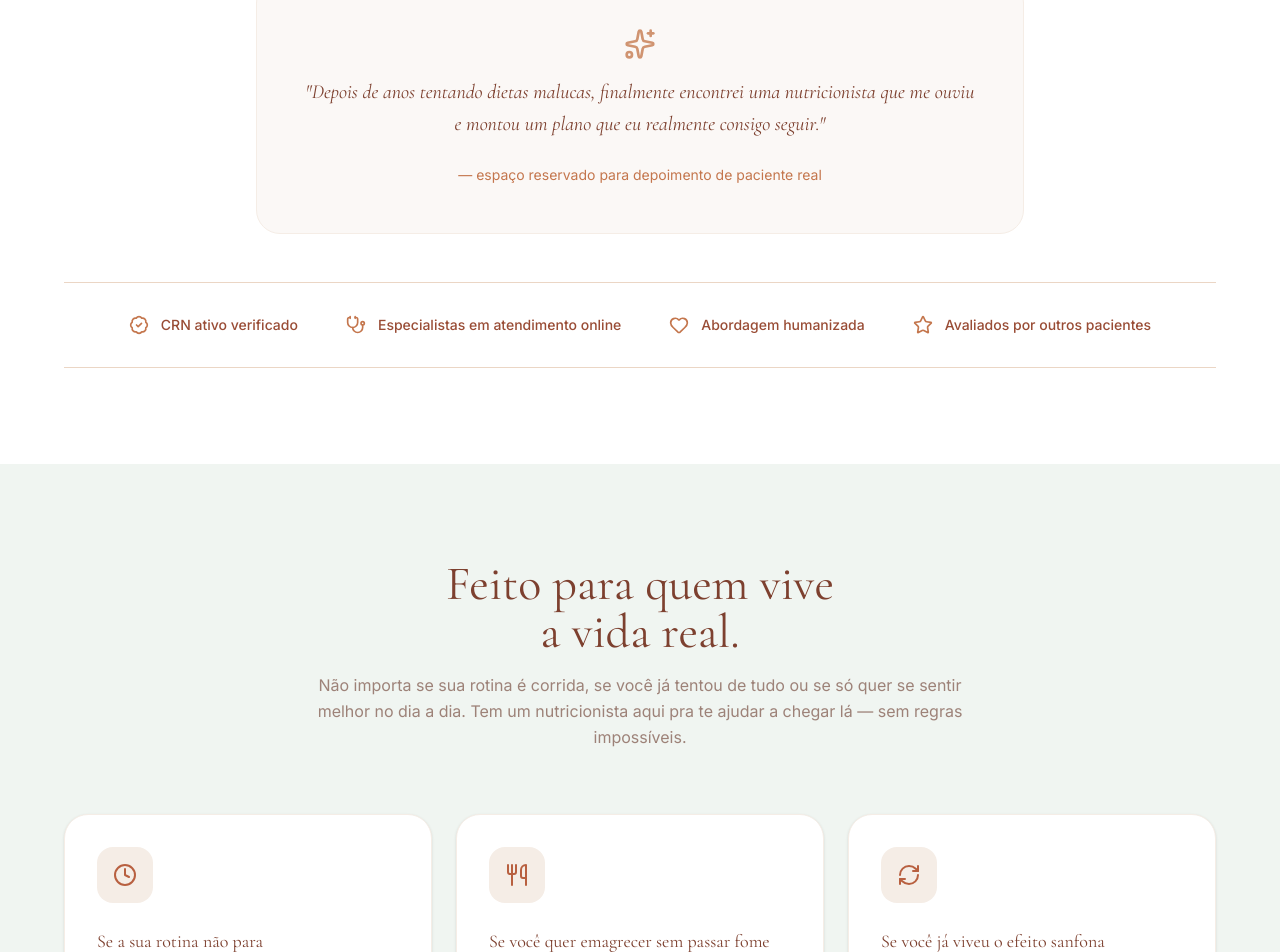
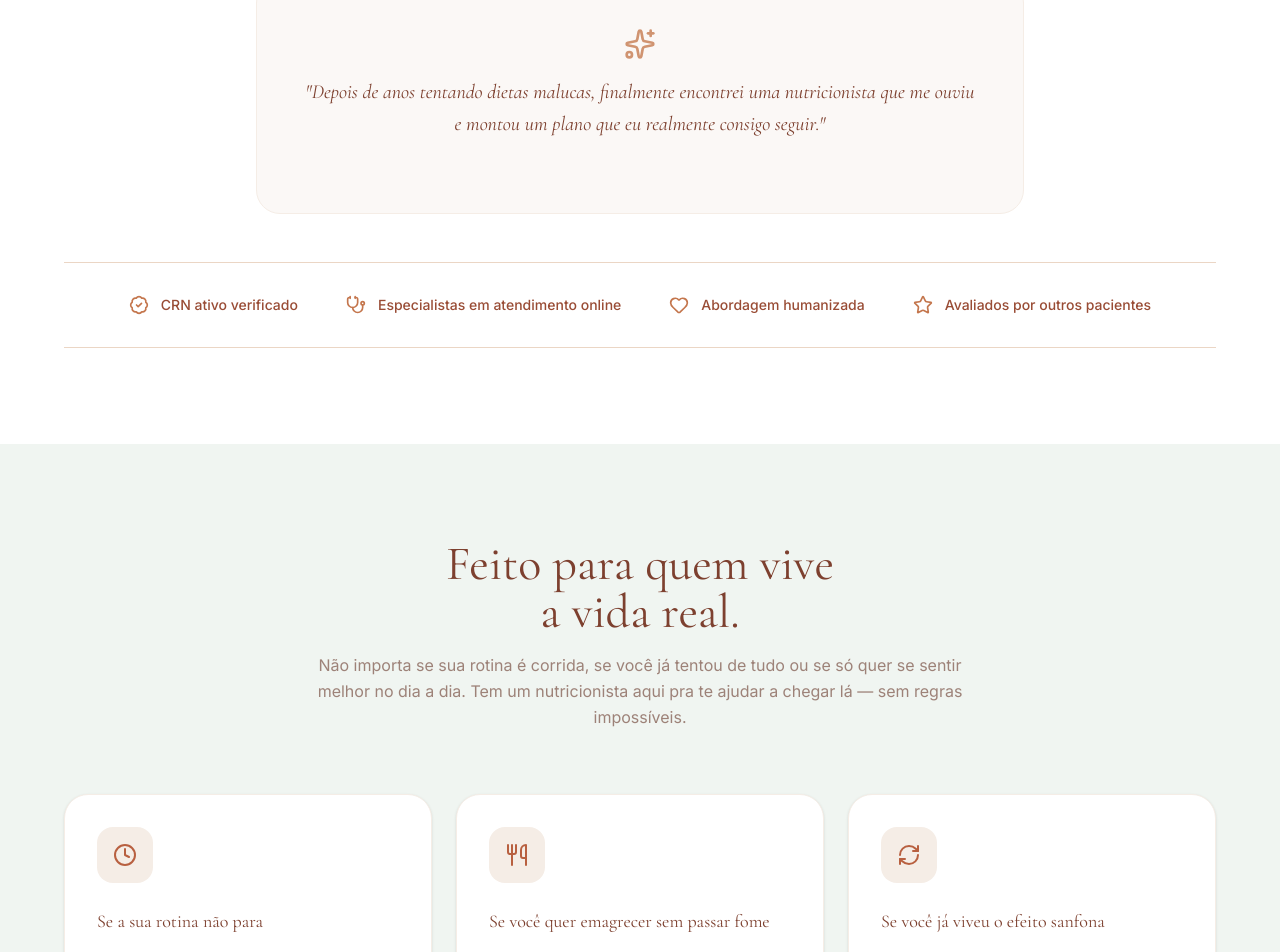
Before and after one commit to arthursl12/bhrunaestetica, a React (Vite) app: page /nutrionline in a window 1280 px wide. Shown: the part 2614-3566 px from the top of the page. Built offline with nearby package versions, Linux system fonts and the light colour scheme; a web font is replaced by a local one.

Commit message:
NutriOnline: hybrid model revision - WhatsApp CTAs, 4-step flow, updated FAQ

```diff
--- a/src/NutriOnlinePage.tsx
+++ b/src/NutriOnlinePage.tsx
@@ -330,7 +330,6 @@ const NutriOnlinePage = () => {
                 <p className="text-lg md:text-xl font-serif text-brand-800 italic leading-relaxed mb-6">
                   "Depois de anos tentando dietas malucas, finalmente encontrei uma nutricionista que me ouviu e montou um plano que eu realmente consigo seguir."
                 </p>
-                <p className="text-sm text-brand-500">— espaço reservado para depoimento de paciente real</p>
               </div>
             </div>
           </FadeIn>
```
